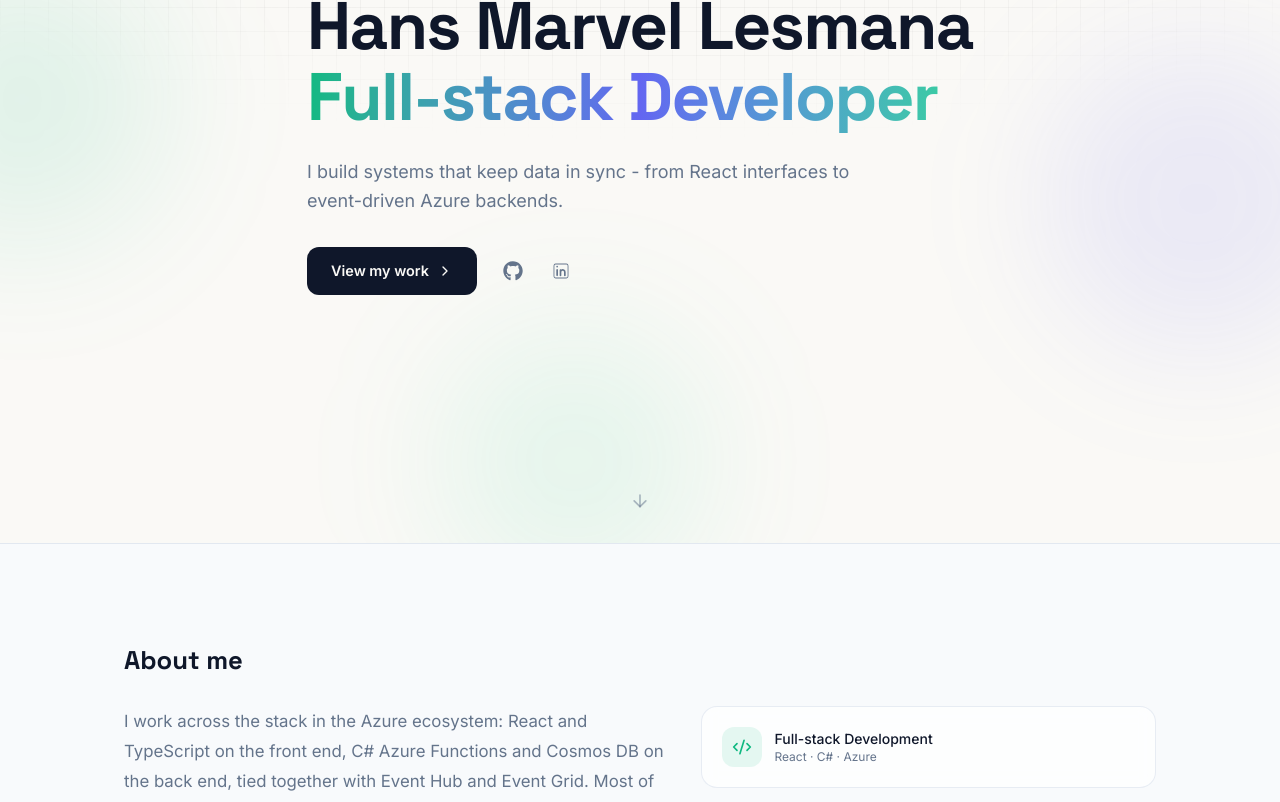
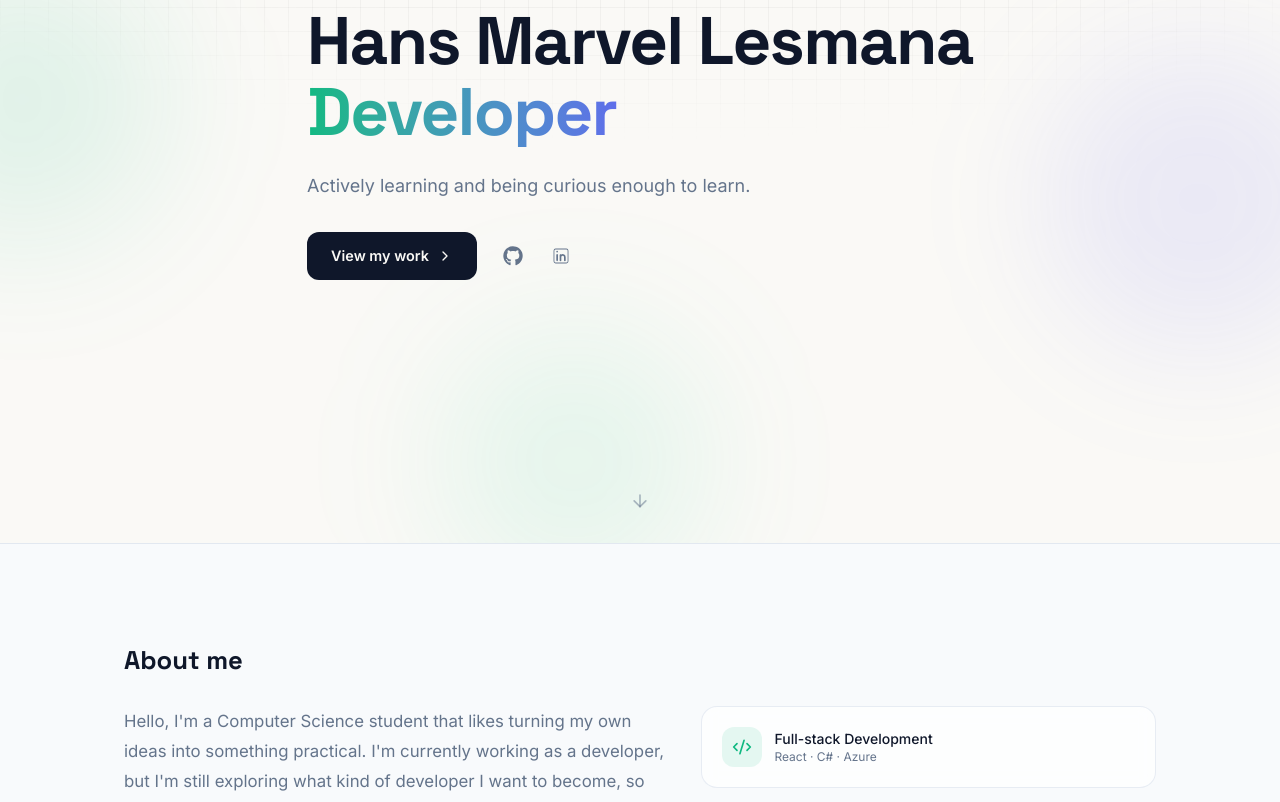
Before and after one commit to HmmmAha/portfolio, a React (Vite) app: page / in a window 1280 px wide. Shown: the part 257-1059 px from the top of the page. Built offline with nearby package versions, Linux system fonts and the light colour scheme.

Commit message:
feat: changed about section

```diff
--- a/src/App.tsx
+++ b/src/App.tsx
@@ -65,19 +65,23 @@ function App() {
     },
   ];
 
+  // for ease of reading purposes
+  var bio = "Hello, I'm a Computer Science student that likes turning my own ideas into something practical. \
+            I'm currently working as a developer, but I'm still exploring what kind of developer I want to become, so I'm always learning.\
+            I'm also a big enjoyer of music and games, I think that they are a beautiful way to express art. \
+            Details of what I do can be seen to the right side of this bio and below."
+
   return (
     <LandingPage
       name="Hans Marvel Lesmana"
-      role="Full-stack Developer"
-      tagline="I build systems that keep data in sync - from React interfaces to event-driven Azure backends."
-      bio="I work across the stack in the Azure ecosystem: React and TypeScript on the front end, C# Azure Functions and Cosmos DB on the back end, tied together with Event Hub and Event Grid. Most of my recent work has gone into a learning management platform - widgets, sync pipelines, and the plumbing that keeps everything talking to each other."
-      email="you@example.com"
-      location="Indonesia"
+      role="Developer"
+      tagline="Actively learning and being curious enough to learn."
+      bio={bio}
+      email="hmmaha123456000@gmail.com"
       socialLinks={defaultSocial}
       skills={defaultSkills}
       projects={projects}
       experiences={experiences}
-      availableForWork={true}
     />
   );
 }
```
